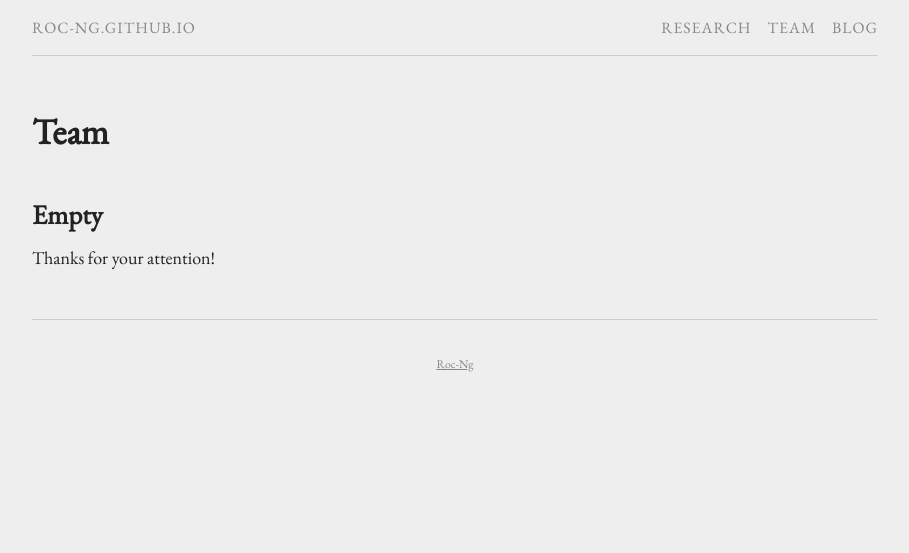
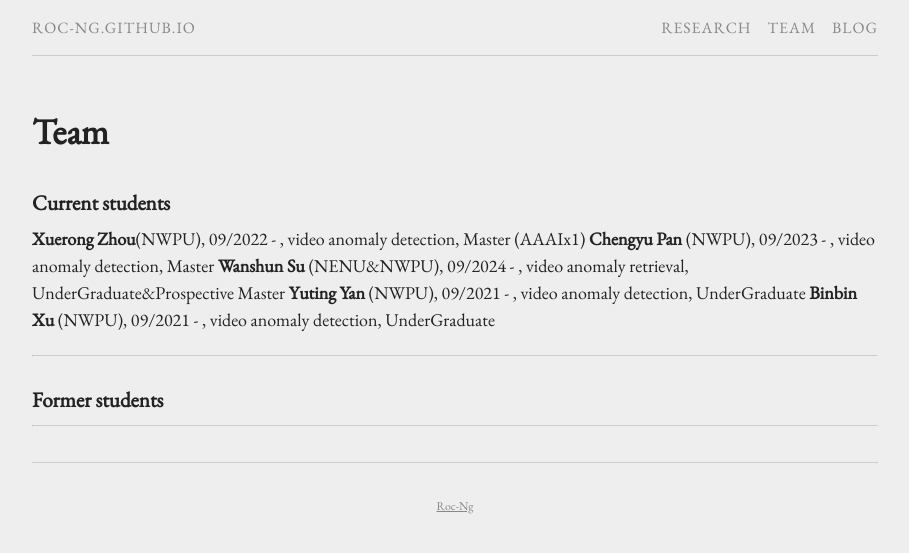
Before and after one commit to Roc-Ng/Roc-Ng.github.io, a Jekyll site: the page built from team.md, in a window 1280 px wide. Shown: the top 553 px of the page, without its empty margins (185-1094 px from the left). Built offline with Jekyll 4.4.1, drawn with Linux system fonts in a browser that asks for light colours.

Commit message:
Update team.md

```diff
--- a/team.md
+++ b/team.md
@@ -4,6 +4,14 @@ title: Team
 permalink: /team/
 ---
 
-## Empty
+### Current students
+**Xuerong Zhou**(NWPU), 09/2022 - , video anomaly detection, Master (AAAIx1)
+**Chengyu Pan** (NWPU), 09/2023 - , video anomaly detection, Master
+**Wanshun Su**  (NENU&NWPU), 09/2024 - , video anomaly retrieval, UnderGraduate&Prospective Master
+**Yuting Yan**  (NWPU), 09/2021 - , video anomaly detection, UnderGraduate
+**Binbin Xu**   (NWPU), 09/2021 - , video anomaly detection, UnderGraduate
 
-Thanks for your attention!
+---
+### Former students
+
+---
```
